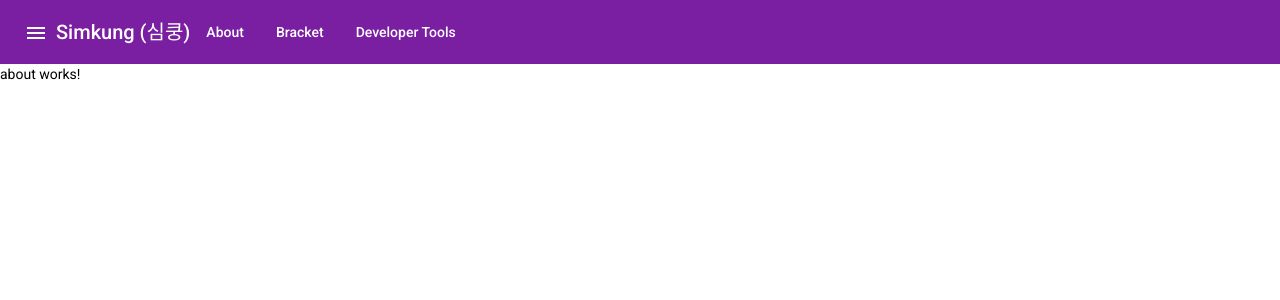
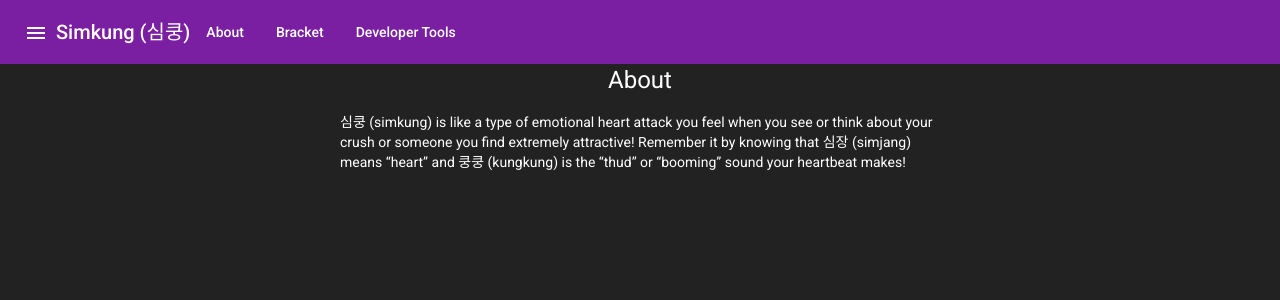
Before and after one commit to kloklee88/bracket-website, an Angular app: page /about in a window 1280 px wide. Shown: the top 300 px of the page. Built offline with nearby package versions, Linux system fonts and the light colour scheme.

Commit message:
Added about and developer tools components

```diff
--- a/src/app/about/about.component.html
+++ b/src/app/about/about.component.html
@@ -1 +1,8 @@
-<p>about works!</p>
+<div fxFill fxLayout='column' class='mainContainer'>
+    <div fxLayout='row' fxLayoutAlign='center'>
+        <h1>About</h1>
+    </div>
+    <div fxLayout='row' fxLayoutAlign='center'>
+        <p style='width: 600px;'>심쿵 (simkung) is like a type of emotional heart attack you feel when you see or think about your crush or someone you find extremely attractive! Remember it by knowing that 심장 (simjang) means “heart” and 쿵쿵 (kungkung) is the “thud” or “booming” sound your heartbeat makes! </p>
+    </div>
+</div>
--- a/src/app/bracket/bracket.component.css
+++ b/src/app/bracket/bracket.component.css
@@ -1,11 +1,4 @@
-.bracketMain {
-    background-color: #222222;
-}
-.bracketTitle {
-    color: white;
-}
 .choice {
-    color: white;
     font-size: 32px;
     text-align: center;
 }
--- a/src/app/bracket/bracket.component.html
+++ b/src/app/bracket/bracket.component.html
@@ -1,4 +1,4 @@
-<div fxFill fxLayout='column' class='bracketMain'>
+<div fxFill fxLayout='column' class='mainContainer'>
     <div fxLayout='row' fxFlex='5' fxLayoutAlign='center'>
         <h1 class='bracketTitle'>{{bracketTitle}}</h1>
     </div>
--- a/src/app/developer-tools/developer-tools.component.html
+++ b/src/app/developer-tools/developer-tools.component.html
@@ -1 +1,8 @@
-<p>developer-tools works!</p>
+<div fxFill fxLayout='column' class='mainContainer'>
+    <div fxLayout='row' fxLayoutAlign='center'>
+        <h1>Developer Tools</h1>
+    </div>
+    <div fxLayout='row' fxLayoutAlign='center'>
+        <p>Work in Progress...</p>
+    </div>
+</div>
--- a/src/styles.css
+++ b/src/styles.css
@@ -2,3 +2,7 @@
 
 html, body { height: 100%; }
 body { margin: 0; font-family: Roboto, "Helvetica Neue", sans-serif; }
+.mainContainer {
+    background-color: #222222;
+    color: white;
+}
```
